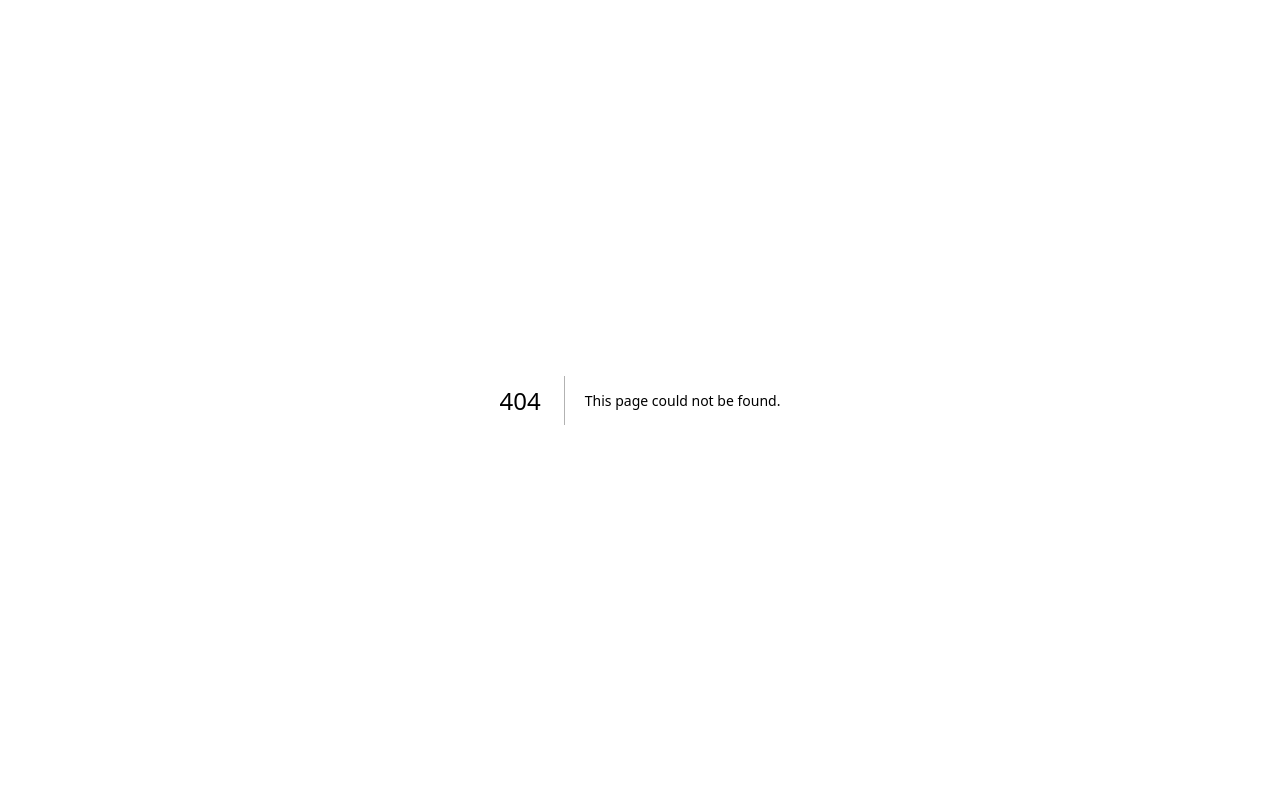
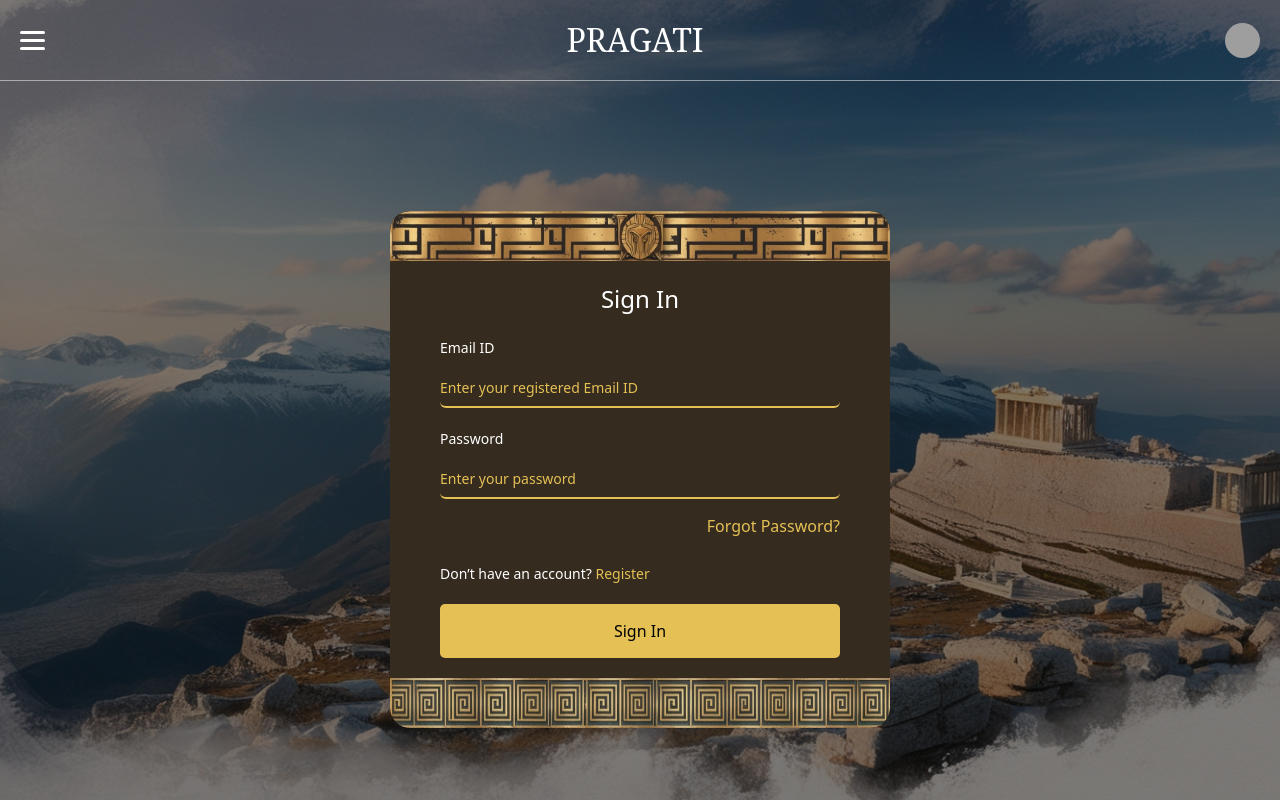
Before and after one commit to TharunKumarrA/Pragati_Frontend_2025, a Next.js app: page /login in a window 1280 px wide. Before the commit this address had no page. Built offline with nearby package versions, Linux system fonts and the light colour scheme; grey boxes are pictures that could not be loaded.

Commit message:
Added component for login page

```diff
--- a/package.json
+++ b/package.json
@@ -11,7 +11,9 @@
   "dependencies": {
     "next": "15.0.4",
     "react": "^19.0.0",
-    "react-dom": "^19.0.0"
+    "react-dom": "^19.0.0",
+    "react-toastify": "^10.0.6",
+    "tailwind-merge": "^2.5.5"
   },
   "devDependencies": {
     "@commitlint/cli": "^19.6.0",
--- /dev/null
+++ b/src/app/login/components/input.jsx
@@ -0,0 +1,22 @@
+import React from "react";
+import { cn } from "@/app/utils/utils";
+
+const Input = React.forwardRef((props, ref) => {
+  const { className, type, ...otherProps } = props;
+
+  return (
+    <input
+      type={type}
+      className={cn(
+        "flex h-10 w-full rounded-md border border-input bg-background px-3 py-2 text-base ring-offset-background file:border-0 file:bg-transparent file:text-sm file:font-medium file:text-foreground placeholder:text-muted-foreground focus-visible:outline-none focus-visible:ring-2 focus-visible:ring-ring focus-visible:ring-offset-2 disabled:cursor-not-allowed disabled:opacity-50 md:text-sm",
+        className
+      )}
+      ref={ref}
+      {...otherProps}
+    />
+  );
+});
+
+Input.displayName = "Input";
+
+export { Input };
--- /dev/null
+++ b/src/app/login/components/login.js
@@ -0,0 +1,112 @@
+"use client";
+import styles from '../styles/login.module.css';
+import React, { useState, useEffect } from "react";
+import { ToastContainer, toast } from "react-toastify";
+import "react-toastify/dist/ReactToastify.css";
+import { Input } from "./input";
+
+const Login = () => {
+  const [email, setEmail] = useState("");
+  const [password, setPassword] = useState("");
+  const [isLoading, setIsLoading] = useState(false);
+
+  useEffect(() => {
+    if (typeof window !== "undefined") {
+    }
+  }, []);
+
+  const validateEmail = (email) => {
+    const emailRegex = /^[^\s@]+@[^\s@]+\.[^\s@]+$/;
+    return emailRegex.test(email);
+  };
+
+  const validatePassword = (password) => {
+    const passwordRegex = /^(?=.*[!@#$%^&*])[A-Za-z\d!@#$%^&*]{8,}$/;
+    return passwordRegex.test(password);
+  };
+
+  const handleSubmit = async (e) => {
+    e.preventDefault();
+    toast.dismiss();
+
+    if (!validateEmail(email)) {
+      toast.error("Please enter a valid email address.");
+      return;
+    }
+
+    if (!validatePassword(password)) {
+      toast.error(
+        "Password must be at least 8 characters long and include at least one special character."
+      );
+      return;
+    }
+
+    setIsLoading(true);
+
+    try {
+      await new Promise((resolve) => setTimeout(resolve, 2000));
+      toast.success("Login successful!");
+      console.log("Form submitted successfully!");
+    } catch (error) {
+      toast.error("Login failed. Please try again.");
+    } finally {
+      setIsLoading(false);
+    }
+  };
+
+  return (
+    <div className={styles.container}>
+      <ToastContainer />
+      <div className={styles.navbar}>
+        <div className={styles.hamburger}>
+          <div></div>
+          <div></div>
+          <div></div>
+        </div>
+        <h1 className={styles.title}>PRAGATI</h1>
+        <div className={styles.profile}></div>
+      </div>
+      <div className={styles.separator}></div>
+      <div className={styles.loginBox}>
+        <h2 className={styles.signInTitle}>Sign In</h2>
+        <form onSubmit={handleSubmit}>
+          <label htmlFor="email" className={styles.label}>
+            Email ID
+          </label>
+          <Input
+            type="email"
+            id="email"
+            className={styles.input}
+            placeholder="Enter your registered Email ID"
+            value={email}
+            onChange={(e) => setEmail(e.target.value)}
+          />
+          <label htmlFor="password" className={styles.label}>
+            Password
+          </label>
+          <Input
+            type="password"
+            id="password"
+            className={styles.input}
+            placeholder="Enter your password"
+            value={password}
+            onChange={(e) => setPassword(e.target.value)}
+          />
+          <div className={styles.linkContainer}>
+            <a href="#" className={styles.forgotPassword}>
+              Forgot Password?
+            </a>
+          </div>
+          <p className={styles.register}>
+            Don’t have an account? <a href="#">Register</a>
+          </p>
+          <button type="submit" className={styles.signInButton} disabled={isLoading}>
+            {isLoading ? <div className={styles.loader}></div> : "Sign In"}
+          </button>
+        </form>
+      </div>
+    </div>
+  );
+};
+
+export default Login;
--- /dev/null
+++ b/src/app/login/page.js
@@ -0,0 +1,5 @@
+import Login from "./components/login";
+
+export default function page() {
+  return <Login />;
+}
--- /dev/null
+++ b/src/app/login/styles/login.module.css
@@ -0,0 +1,224 @@
+.container {
+  background-image: url("/Images/backgrounds/mount_olympus_view.webp");
+  background-size: cover;
+  background-position: center;
+  height: 100vh;
+  display: flex;
+  flex-direction: column;
+  align-items: center;
+  justify-content: flex-start;
+  position: relative;
+  background-color: rgba(0, 0, 0, 0.5);
+  background-blend-mode: darken;
+}
+
+.navbar {
+  width: 100%;
+  height: 80px;
+  display: flex;
+  align-items: center;
+  justify-content: space-between;
+  padding: 0 20px;
+  position: absolute;
+  top: 0;
+}
+
+.title {
+  font-family: "Serif";
+  font-size: 32px;
+  color: white;
+  text-transform: uppercase;
+}
+
+.hamburger {
+  display: flex;
+  flex-direction: column;
+  gap: 5px;
+  cursor: pointer;
+}
+
+.hamburger div {
+  width: 25px;
+  height: 3px;
+  background-color: white;
+  border-radius: 2px;
+}
+
+.profile {
+  width: 35px;
+  height: 35px;
+  border-radius: 50%;
+  background-color: white;
+  background-image: url("/profile_icon_placeholder.webp");
+  background-size: cover;
+  background-position: center;
+  cursor: pointer;
+}
+
+.separator {
+  width: 100%;
+  height: 1px;
+  background-color: rgba(255, 255, 255, 0.5);
+  margin-top: 80px;
+}
+
+.loginBox {
+  background-color: #352B1F;
+  border-radius: 20px;
+  padding: 40px 50px 70px;
+  width: 500px;
+  height: auto;
+  margin: auto;
+  margin-top: 130px;
+  text-align: left;
+  color: white;
+  position: relative;
+  overflow: hidden;
+}
+
+.loginBox::before {
+  content: '';
+  position: absolute;
+  top: 0;
+  left: 0;
+  width: 100%;
+  height: 50px;
+  background-image: url('/Assets/border_style_1.jpg');
+  background-size: 100% 100%;
+  background-repeat: no-repeat;
+  z-index: 2;
+  border-top-left-radius: 20px;
+  border-top-right-radius: 20px;
+  overflow: hidden;
+}
+
+.loginBox::after {
+  content: '';
+  position: absolute;
+  bottom: 0;
+  left: 0;
+  width: 100%;
+  height: 50px;
+  background-image: url('/Assets/border_style_2.jpg');
+  background-size: 100% 100%;
+  background-repeat: no-repeat;
+  z-index: 2;
+  border-bottom-left-radius: 20px;
+  border-bottom-right-radius: 20px;
+  overflow: hidden;
+}
+
+.signInTitle {
+  font-size: 24px;
+  text-align: center;
+  margin-top: 30px;
+  margin-bottom: 20px;
+}
+
+.label {
+  display: block;
+  margin-bottom: 10px;
+  font-size: 14px;
+  color: white;
+}
+
+.label.emailLabel {
+  margin-bottom: 20px;
+}
+
+.label.passwordLabel {
+  margin-bottom: 20px;
+  margin-top: 15px;
+}
+
+.label:nth-of-type(2) {
+  margin-top: 20px;
+}
+
+.input {
+  width: 100%;
+  padding: 5px 0;
+  border: none;
+  border-bottom: 2px solid #E5C055;
+  background: none;
+  color: #fff;
+  font-size: 14px;
+  outline: none;
+  transition: border-bottom 0.3s ease;
+}
+
+.input:focus {
+  border-bottom: 2px solid #E5C055;
+}
+
+.input::placeholder {
+  color: #E5C055;
+}
+
+.linkContainer {
+  text-align: right;
+  margin-top: 15px;
+  margin-bottom: 25px;
+}
+
+.forgotPassword {
+  color: #E5C055;
+  text-decoration: none;
+}
+
+.signInButton {
+  background-color: #E5C055;
+  color: black;
+  font-size: 16px;
+  border: none;
+  border-radius: 5px;
+  padding: 15px 20px;
+  cursor: pointer;
+  width: 100%;
+  margin-top: 20px;
+  position: relative;
+}
+
+.register {
+  margin-top: 10px;
+  font-size: 14px;
+}
+
+.register a {
+  color: #E5C055;
+  text-decoration: none;
+}
+
+.loader {
+  border: 6px solid rgba(255, 255, 255, 0.3);
+  border-top: 6px solid #fff;
+  border-radius: 50%;
+  width: 50px;
+  height: 50px;
+  animation: spin 1s linear infinite;
+  position: fixed;
+  top: 50%;
+  left: 50%;
+  transform: translate(-50%, -50%);
+  z-index: 1000;
+  background-color: transparent;
+}
+
+@keyframes spin {
+  0% {
+    transform: translate(-50%, -50%) rotate(0deg);
+  }
+  100% {
+    transform: translate(-50%, -50%) rotate(360deg);
+  }
+}
+
+.loader-overlay {
+  position: fixed;
+  top: 0;
+  left: 0;
+  width: 100%;
+  height: 100%;
+  background-color: rgba(0, 0, 0, 0.5);
+  z-index: 999;
+}
--- /dev/null
+++ b/src/app/utils/utils.js
@@ -0,0 +1,6 @@
+import { clsx } from "clsx";
+import { twMerge } from "tailwind-merge";
+
+export function cn(...inputs) {
+  return twMerge(clsx(inputs));
+}
```
Also changed, not shown: public/Assets/border_style_1.jpg (added), public/Assets/border_style_2.jpg (added).
